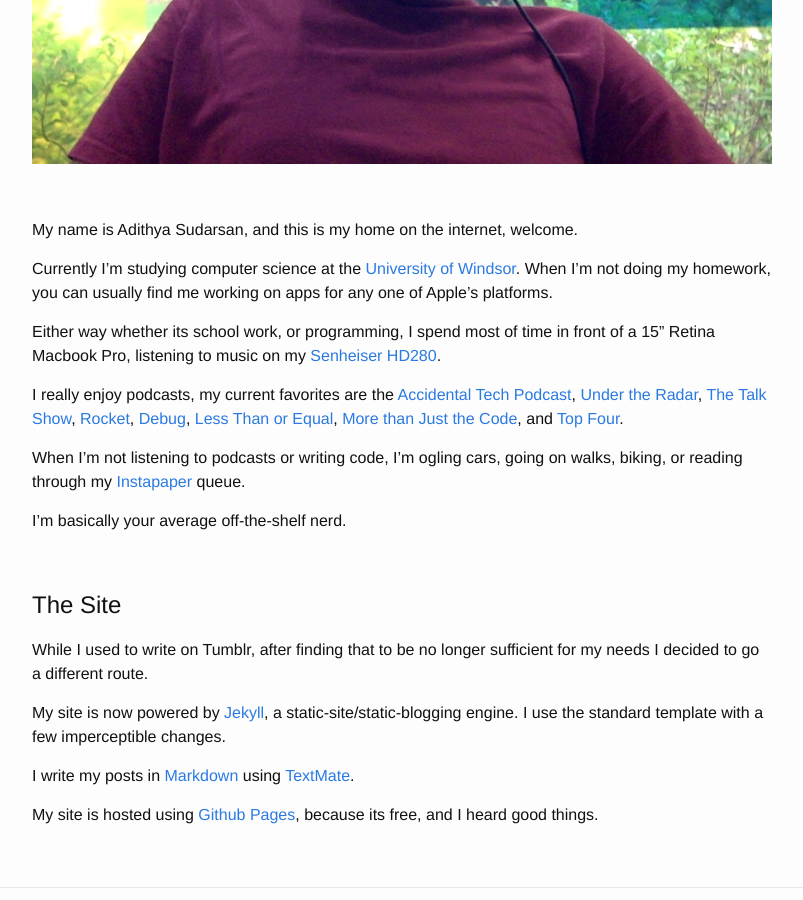
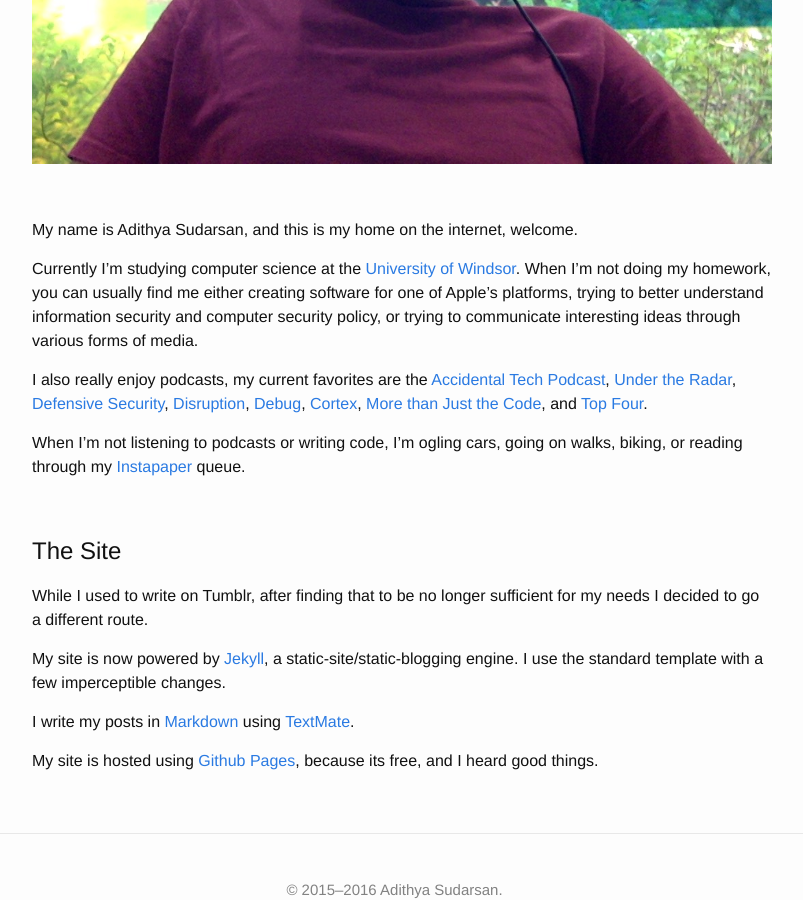
Before and after one commit to adithya/adithya.github.io, a Jekyll site: the page built from about.md, in a window 1280 px wide and 900 px high, scrolled down 493 px. Shown: the whole window, without its empty margins (238-1041 px from the left). Built offline with Jekyll 4.4.1, drawn with Linux system fonts in a browser that asks for light colours.

Commit message:
Updated about page

```diff
--- a/about.md
+++ b/about.md
@@ -10,15 +10,11 @@ permalink: /about/
 
 My name is Adithya Sudarsan, and this is my home on the internet, welcome.
 
-Currently I'm studying computer science at the [University of Windsor](http://www.uwindsor.ca). When I'm not doing my homework, you can usually find me working on apps for any one of Apple's platforms.
+Currently I'm studying computer science at the [University of Windsor](http://www.uwindsor.ca). When I'm not doing my homework, you can usually find me either creating software for one of Apple's platforms, trying to better understand information security and computer security policy, or trying to communicate interesting ideas through various forms of media.
 
-Either way whether its school work, or programming, I spend most of time in front of a 15" Retina Macbook Pro, listening to music on my [Senheiser HD280](http://en-us.sennheiser.com/professional-dj-headphones-noise-cancelling-hd-280-pro).
-
-I really enjoy podcasts, my current favorites are the [Accidental Tech Podcast](http://atp.fm), [Under the Radar](https://www.relay.fm/radar), [The Talk Show](https://daringfireball.net/thetalkshow/), [Rocket](https://www.relay.fm/rocket), [Debug](http://www.imore.com/debug), [Less Than or Equal](https://www.relay.fm/ltoe/), [More than Just the Code](http://mtjc.fm), and [Top Four](https://www.relay.fm/topfour).
+I also really enjoy podcasts, my current favorites are the [Accidental Tech Podcast](http://atp.fm), [Under the Radar](https://www.relay.fm/radar), [Defensive Security](https://defensivesecurity.org), [Disruption](https://www.relay.fm/disruption), [Debug](http://www.imore.com/debug), [Cortex](https://www.relay.fm/cortex), [More than Just the Code](http://mtjc.fm), and [Top Four](https://www.relay.fm/topfour).
 
 When I'm not listening to podcasts or writing code, I'm ogling cars, going on walks, biking, or reading through my [Instapaper](https://www.instapaper.com) queue.
-
-I'm basically your average off-the-shelf nerd.
 
 <br>
 
```
